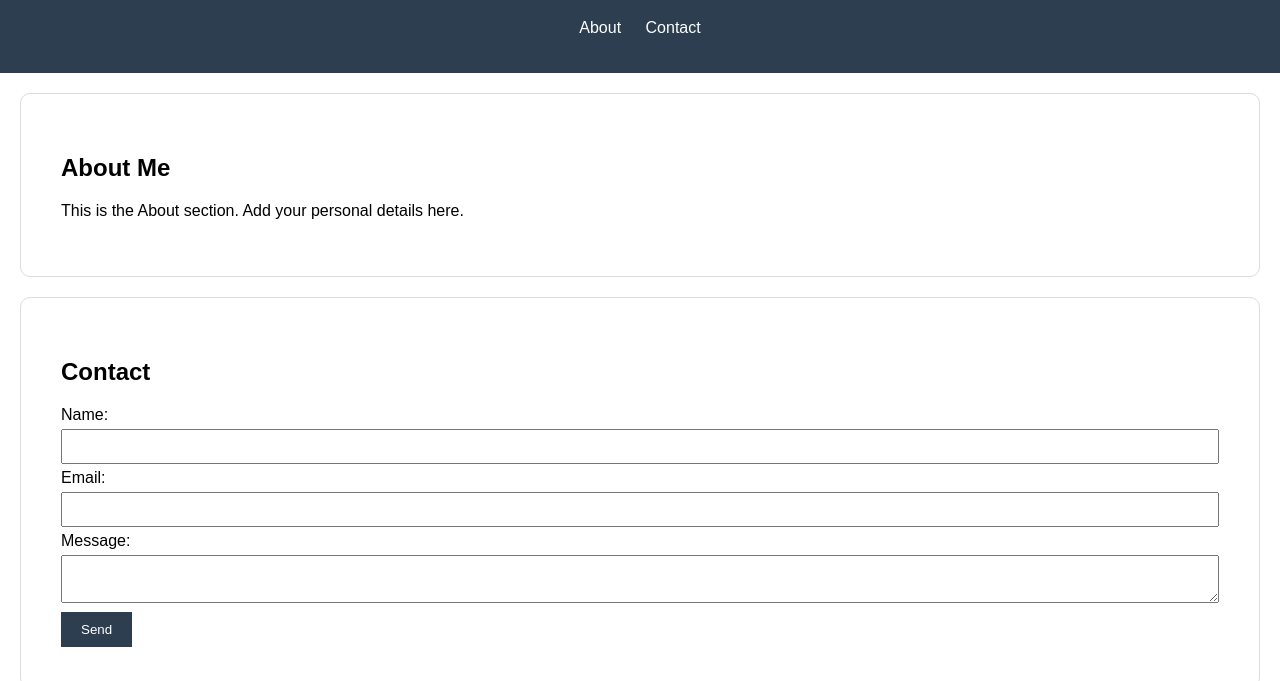
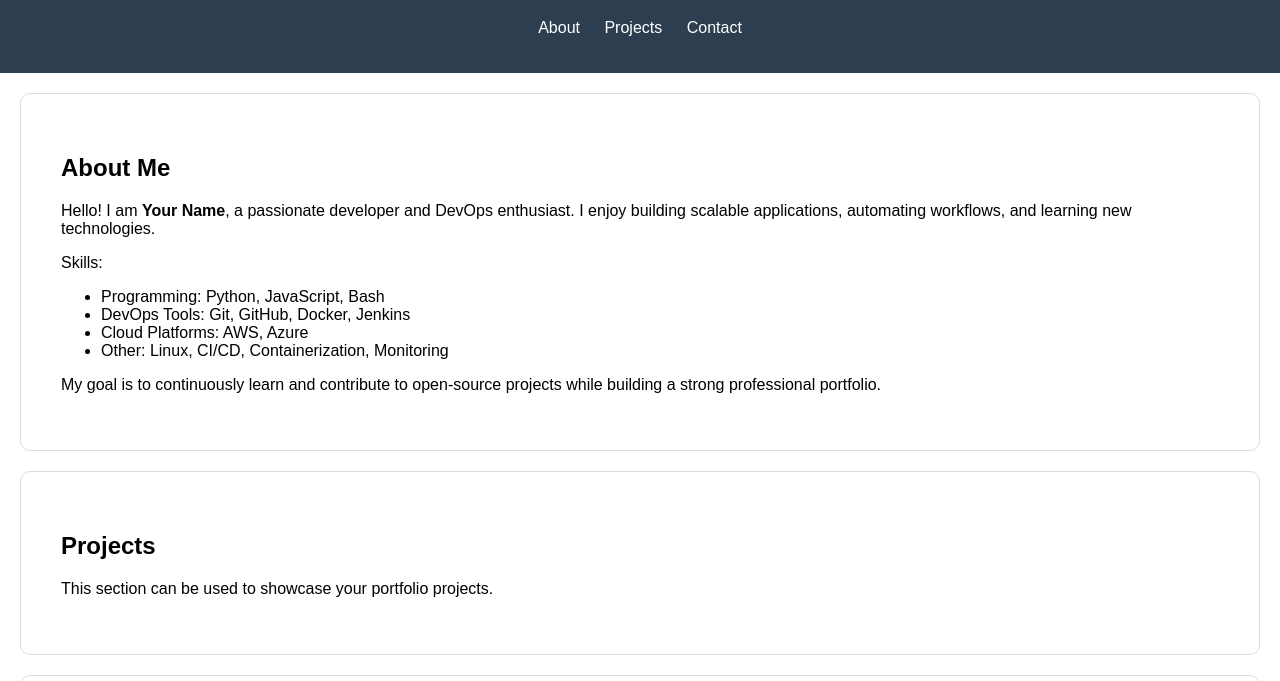
Before and after one commit to SripadGangula30/portfolio-demo, a plain HTML site: page index.html in a window 1280 px wide. Shown: the part 81-762 px from the top of the page. Drawn offline with Linux system fonts and the light colour scheme.

Commit message:
Add About section

```diff
--- a/index.html
+++ b/index.html
@@ -12,16 +12,33 @@
         <nav>
             <ul>
                 <li><a href="#about">About</a></li>
+                <li><a href="#projects">Projects</a></li>
                 <li><a href="#contact">Contact</a></li>
             </ul>
         </nav>
     </header>
 
+    <!-- Enhanced About Section -->
     <section id="about">
         <h2>About Me</h2>
-        <p>This is the About section. Add your personal details here.</p>
+        <p>Hello! I am <strong>Your Name</strong>, a passionate developer and DevOps enthusiast. I enjoy building scalable applications, automating workflows, and learning new technologies.</p>
+        <p>Skills:</p>
+        <ul>
+            <li>Programming: Python, JavaScript, Bash</li>
+            <li>DevOps Tools: Git, GitHub, Docker, Jenkins</li>
+            <li>Cloud Platforms: AWS, Azure</li>
+            <li>Other: Linux, CI/CD, Containerization, Monitoring</li>
+        </ul>
+        <p>My goal is to continuously learn and contribute to open-source projects while building a strong professional portfolio.</p>
     </section>
 
+    <!-- Projects Section -->
+    <section id="projects">
+        <h2>Projects</h2>
+        <p>This section can be used to showcase your portfolio projects.</p>
+    </section>
+
+    <!-- Contact Section -->
     <section id="contact">
         <h2>Contact</h2>
         <form id="contactForm">
```
